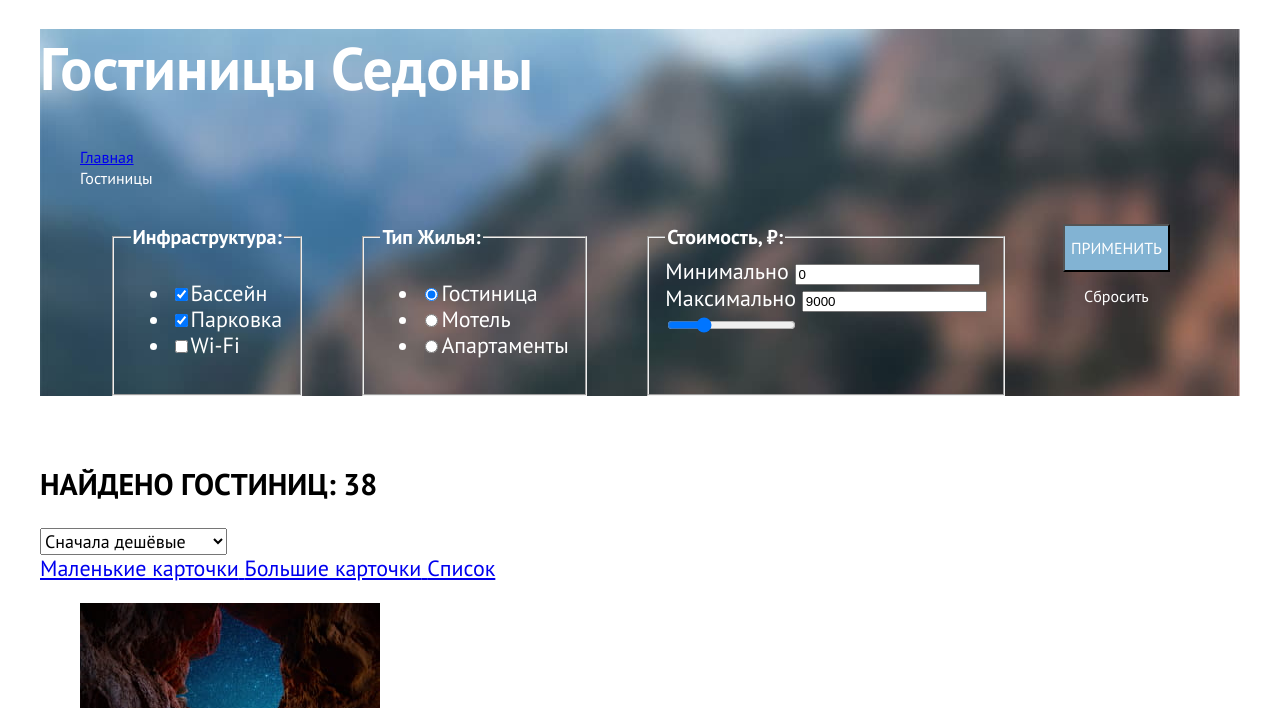
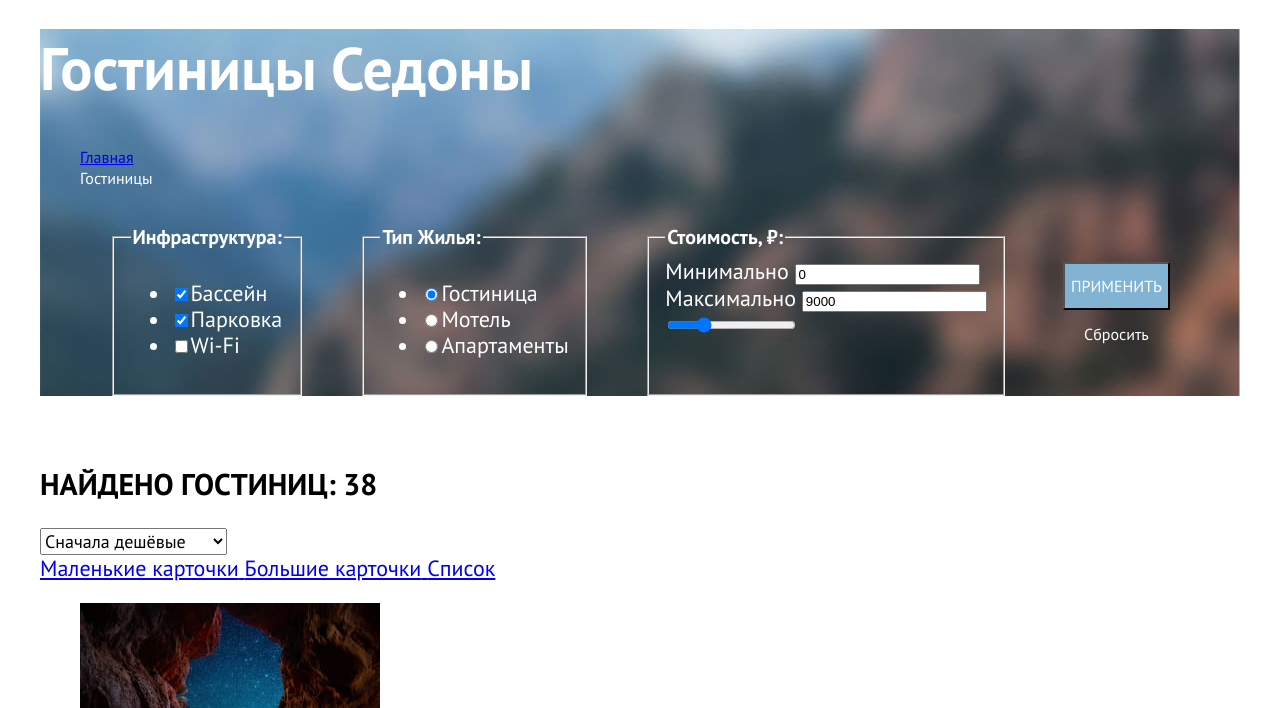
Before and after one commit to htmlacademy-htmlcss/1970597-sedona-34, a plain HTML site: page catalog.html in a window 1280 px wide. Shown: the part 92-800 px from the top of the page. Drawn offline with Linux system fonts and the light colour scheme.

Commit message:
Добавляет сетку фильтру поиска в каталоге
Поменяла у кнопок section на div

```diff
--- a/catalog.html
+++ b/catalog.html
@@ -115,10 +115,10 @@
                 <input type="range" class="range-min" min="0" max="10000" value="2500" step="100">
               </div>
             </fieldset>
-            <section class="hotel-filter-buttons">
+            <div class="hotel-filter-buttons">
               <button class="button-apply" type="submit">Применить</button>
             <button class="button-reset" type="reset">Сбросить</button>
-            </section>
+            </div>
           </form>
         </section>
       </header>
@@ -291,5 +291,4 @@
     </div>
   </footer>
 </body>
-
 </html>
--- a/styles/style.css
+++ b/styles/style.css
@@ -306,7 +306,9 @@ ol.breadcrumbs{
 .hotel-filter-buttons{
   display: flex;
   flex-direction: column;
+  justify-content: center
 }
+
 .button-apply{
   font-family: inherit;
   background: #82B3D3;
```
